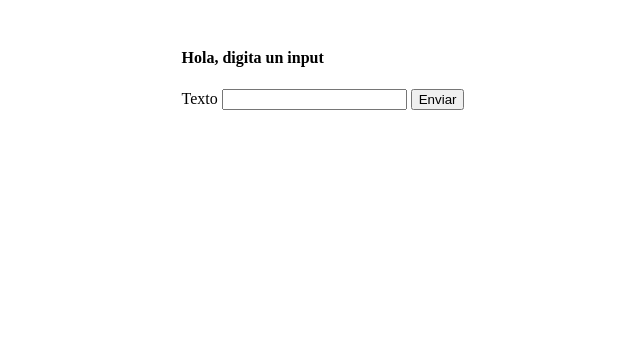
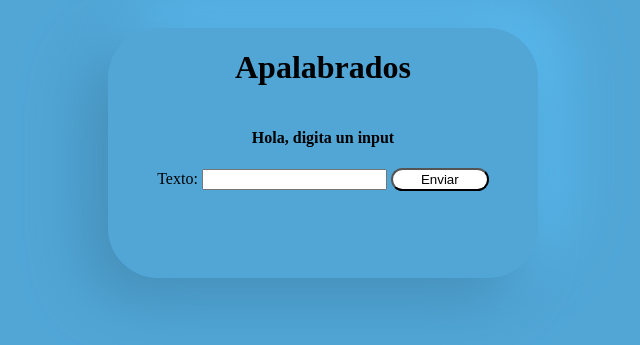
Before and after one commit to sarmijavier/Apalabrados, a Flask app: page / in a window 1280 px wide. Shown: the top 345 px of the page, without its empty margins (317-957 px from the left). Run offline with Flask 2, Linux system fonts and the light colour scheme.

Commit message:
html and css changes

```diff
--- a/app/static/css/index.css
+++ b/app/static/css/index.css
@@ -1,6 +1,28 @@
+body {
+	background-color: #51a6d6;
+
+}
 
 .main {
 	display: flex;
 	justify-content: center;
 	padding: 20px;
 }
+
+.main_section {
+	display: flex;
+	flex-direction: column;
+	text-align: center;
+	width: 430px;
+	height: 250px;
+	border-radius: 50px;
+	background: #51a6d6;
+	box-shadow: -20px 20px 60px #458db6, 20px -20px 60px #5dbff6;
+}
+
+.form__submit {
+	background-color: #fff;
+	width: 98px;
+	height: 23px;
+	border-radius: 18px;
+}
--- a/app/templates/apalabrados.html
+++ b/app/templates/apalabrados.html
@@ -5,11 +5,19 @@
 	<meta http-equiv="X-UA-Compatible" content="IE=edge">
 	<meta name="viewport" content="width=device-width, initial-scale=1.0">
 	<link rel="stylesheet" href="../static/css/index.css">
-	<title>Document</title>
+	<title>Apalabrados</title>
 </head>
 <body>
 		<main class="main">
-			<title class="main__title">Apalabrados</title>
+			<div class="main_section">
+				<h1 class="main__title">Apalabrados</h1>
+				<form class="main__form" action="/api/apalabrados" method="post">
+					<h4>Hola, digita un input</h4>
+					<label class="form__label">Texto:</label>
+					<input class="form__input" type='text' name='texto' />
+					<button class="form__submit" type="submit">Enviar</button>
+				</form>
+				<div>
 					{%if data %}
 						<h1 class="main__h1">texto: {{ data }}</h1>
 						<h2 class="main__h2"> Primera Letra:  {{ first_letter }}</h2>
@@ -18,13 +26,8 @@
 					{% elif numbers %}
 						<h1 class="main__h1" >números: {{ numbers }}</h1>
 					{% endif %}
-
-			<form class="main__form" action="/api/apalabrados" method="post">
-				<h4>Hola, digita un input</h4>
-				<label class="form__label">Texto</label>
-				<input class="form__input" type='text' name='texto' />
-				<button class="form__submit" type="submit">Enviar</button>
-			</form>
+				</div>
+			</div>
 		</main>
 </body>
 </html>
```
Lines whose indentation alone changed are shown as unchanged.
